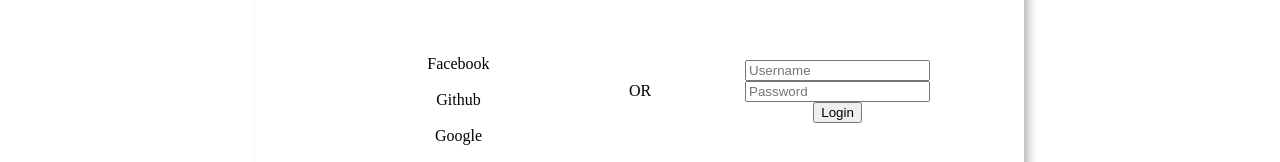
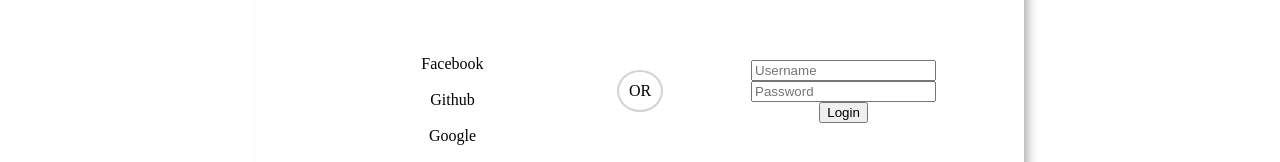
Before and after one commit to FilipiMachado/react-social-login, a React (Create React App) app: page / in a window 1280 px wide. Shown: the part 334-496 px from the top of the page. Built offline with nearby package versions, Linux system fonts and the light colour scheme.

Commit message:
styling login page

```diff
--- a/src/App.css
+++ b/src/App.css
@@ -129,7 +129,8 @@
 }
 
 /* Left Login Page */
-.left, .right {
+.left,
+.right {
   flex: 1;
   display: flex;
   flex-direction: column;
@@ -154,4 +155,10 @@
   justify-content: center;
 }
 
+.or {
+  border: 2px solid lightgray;
+  border-radius: 50%;
+  padding: 10px;
+}
+
 /* Right Login Page */
```
